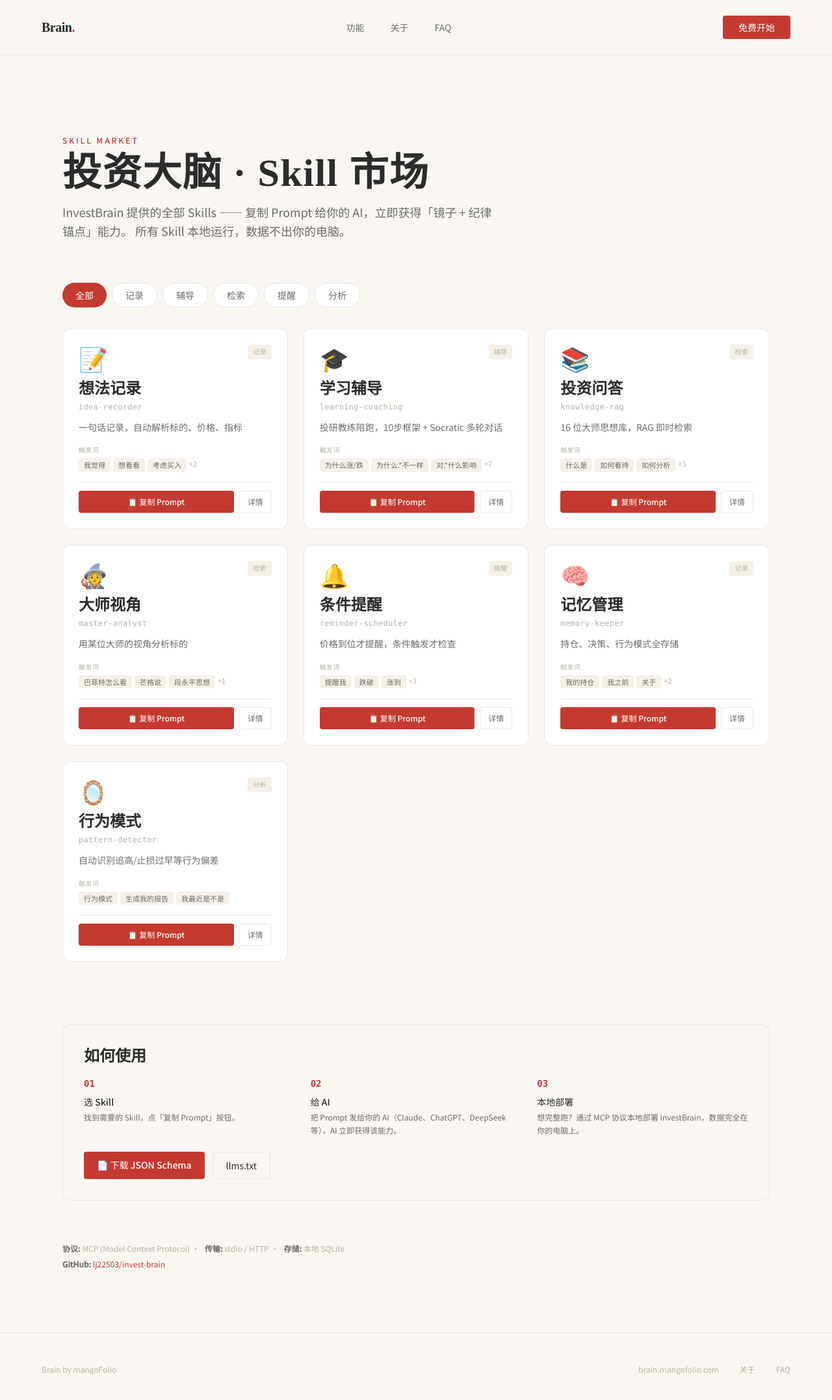
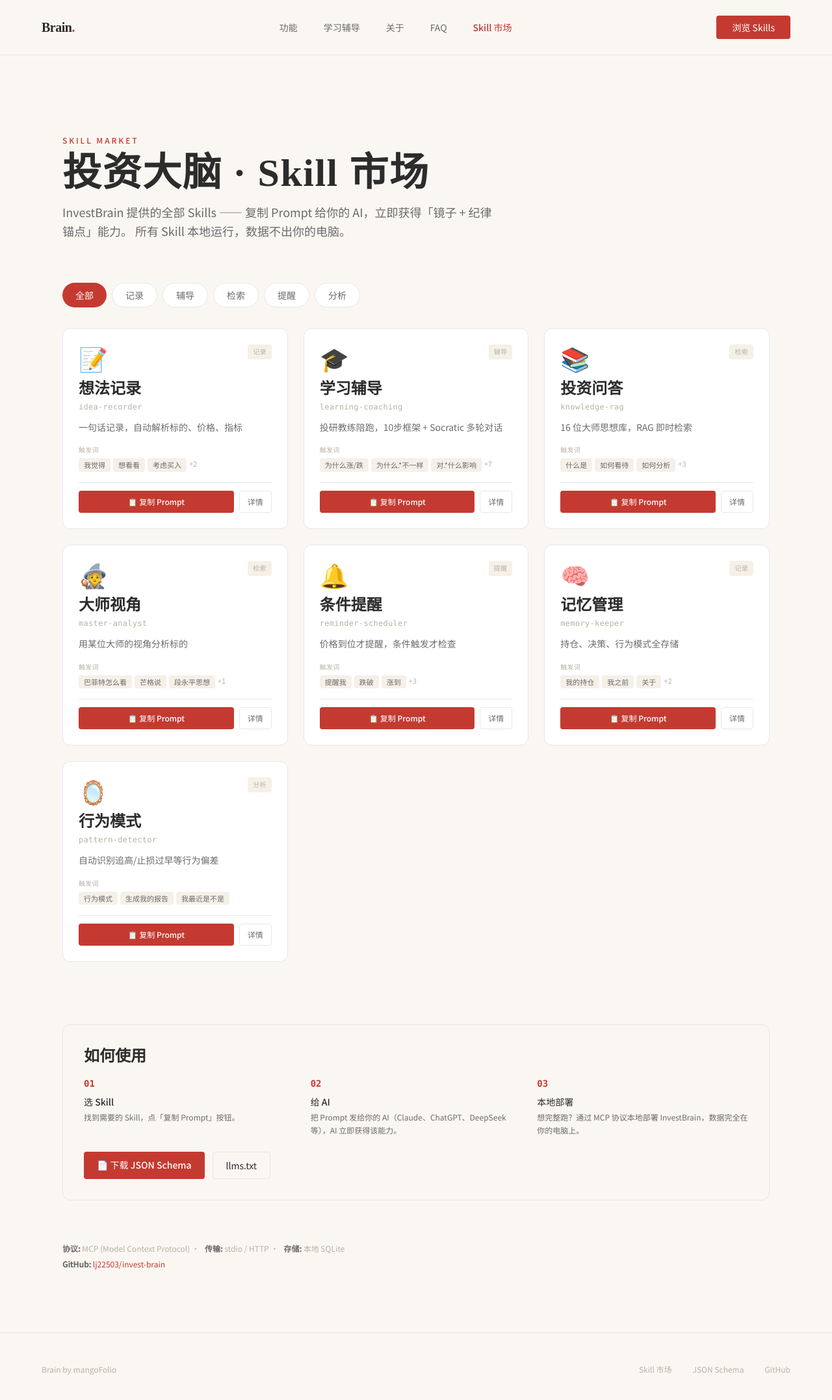
Before and after one commit to lj22503/invest-brain, a Next.js app: page /openapi in a window 1280 px wide. Shown: the top 2154 px of the page at 65% size. Built offline with nearby package versions, Linux system fonts and the light colour scheme.

Commit message:
feat(nav): add Skill market link in nav + CTA points to /openapi

```diff
--- a/app/layout.tsx
+++ b/app/layout.tsx
@@ -52,14 +52,16 @@ export default function RootLayout({ children }: { children: React.ReactNode })
           </a>
           <ul className="flex gap-10 list-none text-sm text-ink-light">
             <li><a href="/#features" className="hover:text-ink transition-colors">功能</a></li>
+            <li><a href="/#coaching" className="hover:text-ink transition-colors">学习辅导</a></li>
             <li><a href="/#about" className="hover:text-ink transition-colors">关于</a></li>
             <li><a href="/#faq" className="hover:text-ink transition-colors">FAQ</a></li>
+            <li><a href="/openapi" className="hover:text-ink transition-colors font-medium text-vermillion">Skill 市场</a></li>
           </ul>
           <a
-            href="/#cta"
+            href="/openapi"
             className="bg-vermillion text-white text-sm px-6 py-2 rounded hover:bg-[#A8322A] transition-colors"
           >
-            免费开始
+            浏览 Skills
           </a>
         </nav>
 
@@ -70,9 +72,9 @@ export default function RootLayout({ children }: { children: React.ReactNode })
         <footer className="px-16 py-12 border-t border-border flex justify-between items-center text-xs text-ink-faint">
           <div>Brain by <a href="https://mangofolio.com" className="hover:text-ink transition-colors">mangoFolio</a></div>
           <div className="flex gap-8">
-            <a href="https://brain.mangofolio.com" className="hover:text-ink transition-colors">brain.mangofolio.com</a>
-            <a href="/about" className="hover:text-ink transition-colors">关于</a>
-            <a href="/faq" className="hover:text-ink transition-colors">FAQ</a>
+            <a href="/openapi" className="hover:text-ink transition-colors">Skill 市场</a>
+            <a href="/openapi/schema.json" className="hover:text-ink transition-colors">JSON Schema</a>
+            <a href="https://github.com/lj22503/invest-brain" className="hover:text-ink transition-colors">GitHub</a>
           </div>
         </footer>
       </body>
--- a/app/page.tsx
+++ b/app/page.tsx
@@ -343,9 +343,17 @@ export default function Home() {
             回到你的投资纪律<br />不忘，不慌，不飘
           </h2>
           <p className="text-ink-light text-lg mb-10">市场每天都在变，你的锚是什么？</p>
-          <a href="https://github.com/mangofolio/investbrain" className="inline-block bg-vermillion text-white px-12 py-4 rounded text-lg font-medium hover:bg-[#A8322A] transition-colors">
-            免费开始
-          </a>
+          <div className="flex gap-4 justify-center flex-wrap">
+            <a href="/openapi" className="inline-block bg-vermillion text-white px-12 py-4 rounded text-lg font-medium hover:bg-[#A8322A] transition-colors">
+              浏览 Skill 市场
+            </a>
+            <a href="https://github.com/lj22503/invest-brain" className="inline-block border border-border text-ink px-12 py-4 rounded text-lg hover:border-ink transition-colors">
+              GitHub 部署
+            </a>
+          </div>
+          <p className="text-ink-faint text-xs mt-6">
+            Skill 市场：复制 Prompt 给任意 AI 立即使用 ·  GitHub 部署：本地运行，数据完全在你电脑上
+          </p>
         </div>
       </section>
 
```
